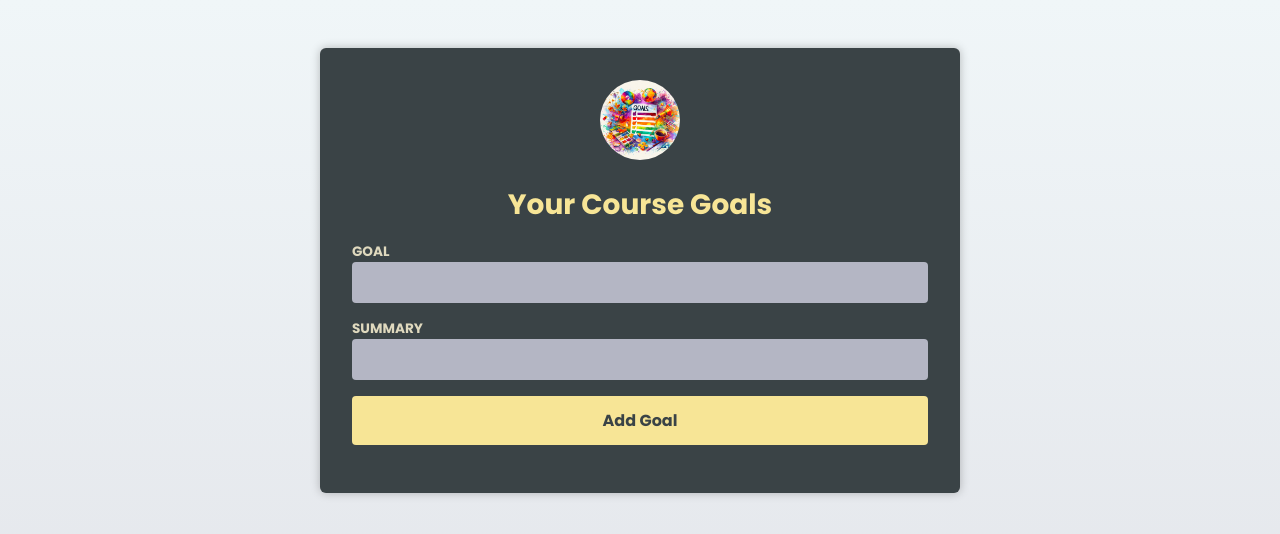
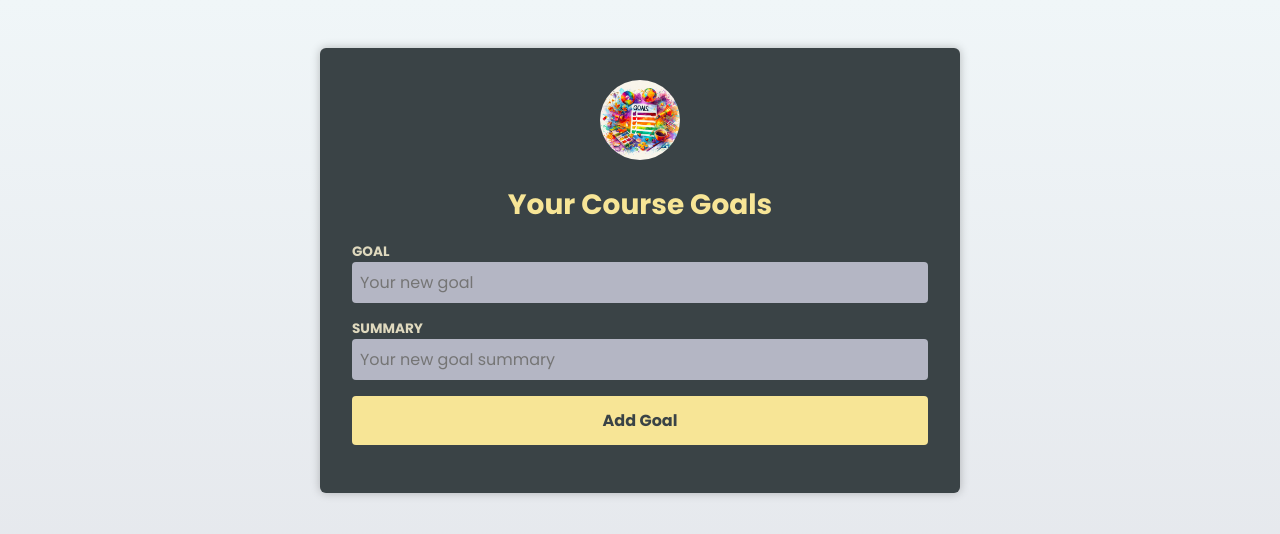
Before and after one commit to EliasAfara/react-typescript-course-goals, a React (Vite) app: page / in a window 1280 px wide. Shown: the top 534 px of the page. Built offline with nearby package versions, Linux system fonts and the light colour scheme.

Commit message:
added placeholder

```diff
--- a/src/components/NewGoal.tsx
+++ b/src/components/NewGoal.tsx
@@ -20,12 +20,24 @@ const NewGoal = ({ onAddNewGoal }: NewGoalProp) => {
     <form onSubmit={handleSubmit}>
       <p>
         <label htmlFor='goal'>goal</label>
-        <input id='goal' type='text' name='goal' ref={goal} />
+        <input
+          id='goal'
+          type='text'
+          name='goal'
+          ref={goal}
+          placeholder='Your new goal'
+        />
       </p>
 
       <p>
         <label htmlFor='summary'>summary</label>
-        <input id='summary' type='text' name='summary' ref={summary} />
+        <input
+          id='summary'
+          type='text'
+          name='summary'
+          ref={summary}
+          placeholder='Your new goal summary'
+        />
       </p>
 
       <p>
```
